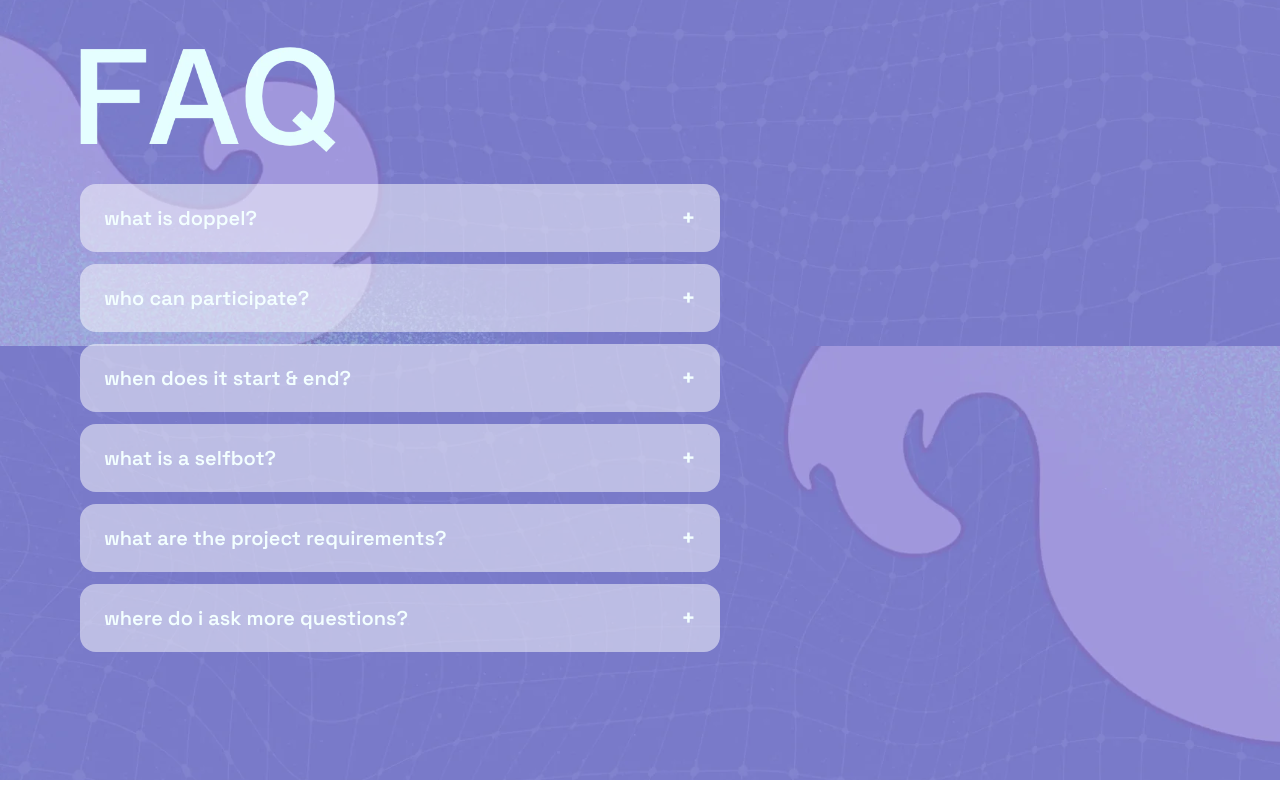
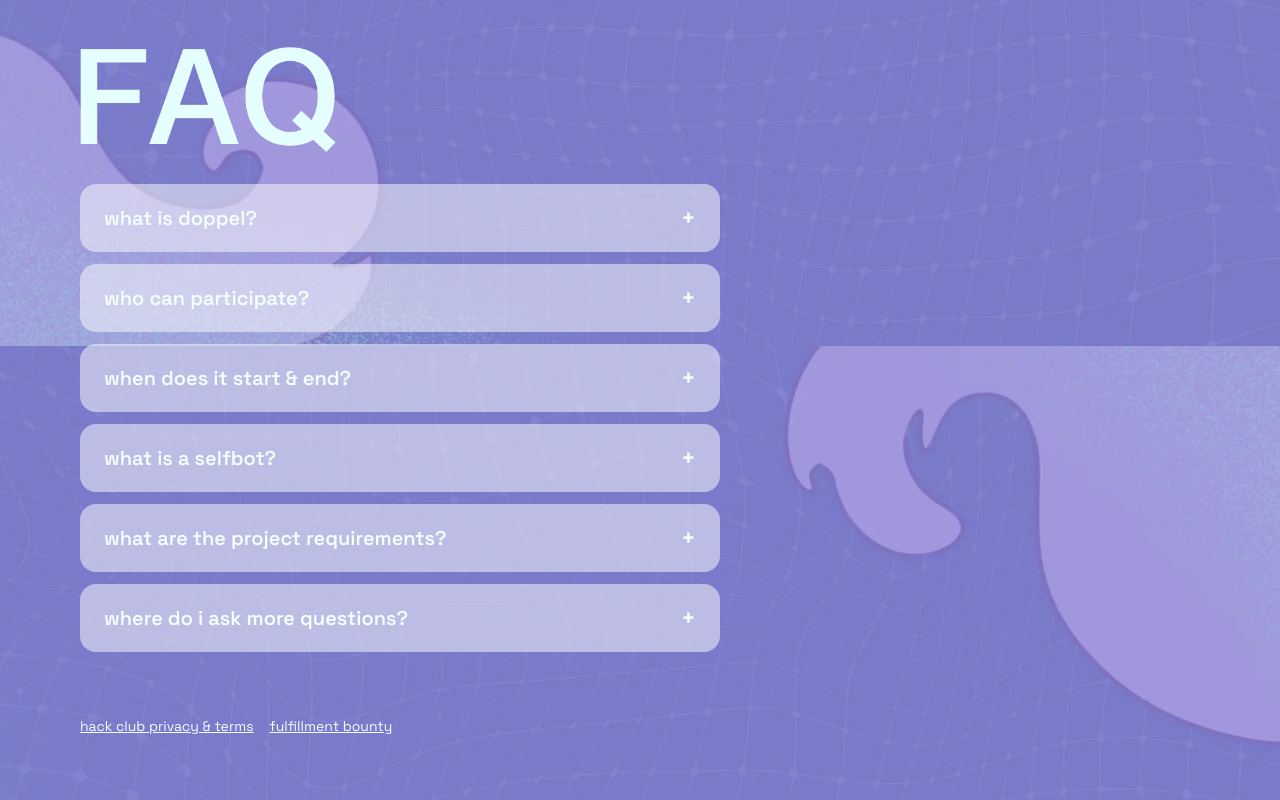
Before and after one commit to the-kat-kat/doppel-site, an Astro site: page / in a window 1280 px wide. Shown: the part 2854-3654 px from the top of the page. Built offline with nearby package versions, Linux system fonts and the light colour scheme; Astro itself is replaced by a stand-in of ours.

Commit message:
add tos and bounty

```diff
--- a/src/pages/index.astro
+++ b/src/pages/index.astro
@@ -149,7 +149,7 @@
   <!-- faq -->
   <section
     id="faq"
-    class="reveal relative overflow-hidden lg:w-[50%] mx-8 lg:mx-20 pb-8 lg:pb-32"
+    class="reveal relative overflow-hidden lg:w-[50%] mx-8 lg:mx-20 pb-8 lg:pb-16"
   >
     <img
       src="/assets/faq-title-cropped.webp"
@@ -219,6 +219,19 @@
       </details>
     </div>
   </section>
+
+  <div class="lg:w-[50%] mx-8 lg:mx-20 lg:pb-16 pb-8 gap-4 flex text-sm">
+    <a
+      class="underline"
+      href="https://hackclub.com/privacy-and-terms"
+      target="_blank">hack club privacy &amp; terms</a
+    >
+    <a
+      class="underline"
+      href="https://forms.hackclub.com/bounty"
+      target="_blank">fulfillment bounty</a
+    >
+  </div>
 
   <!-- lightbox overlay-->
   <div id="lightbox" class="lightbox">
```
